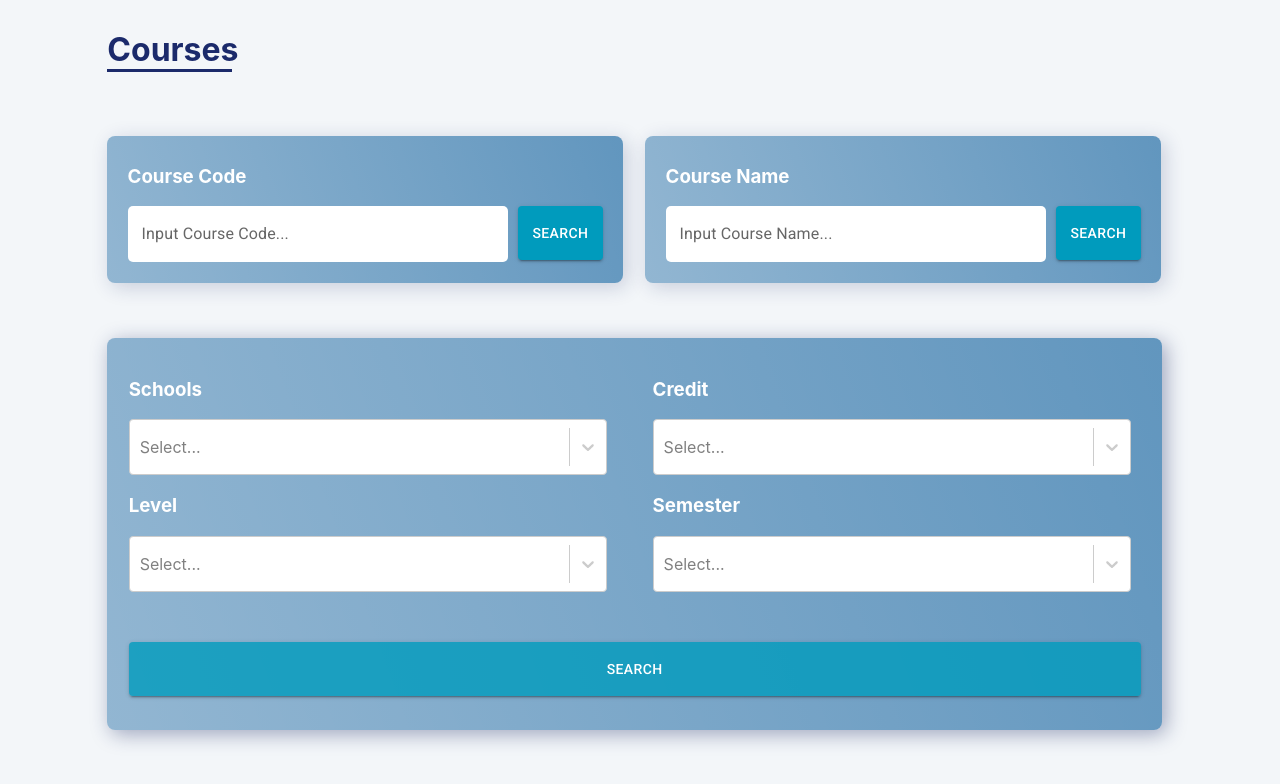
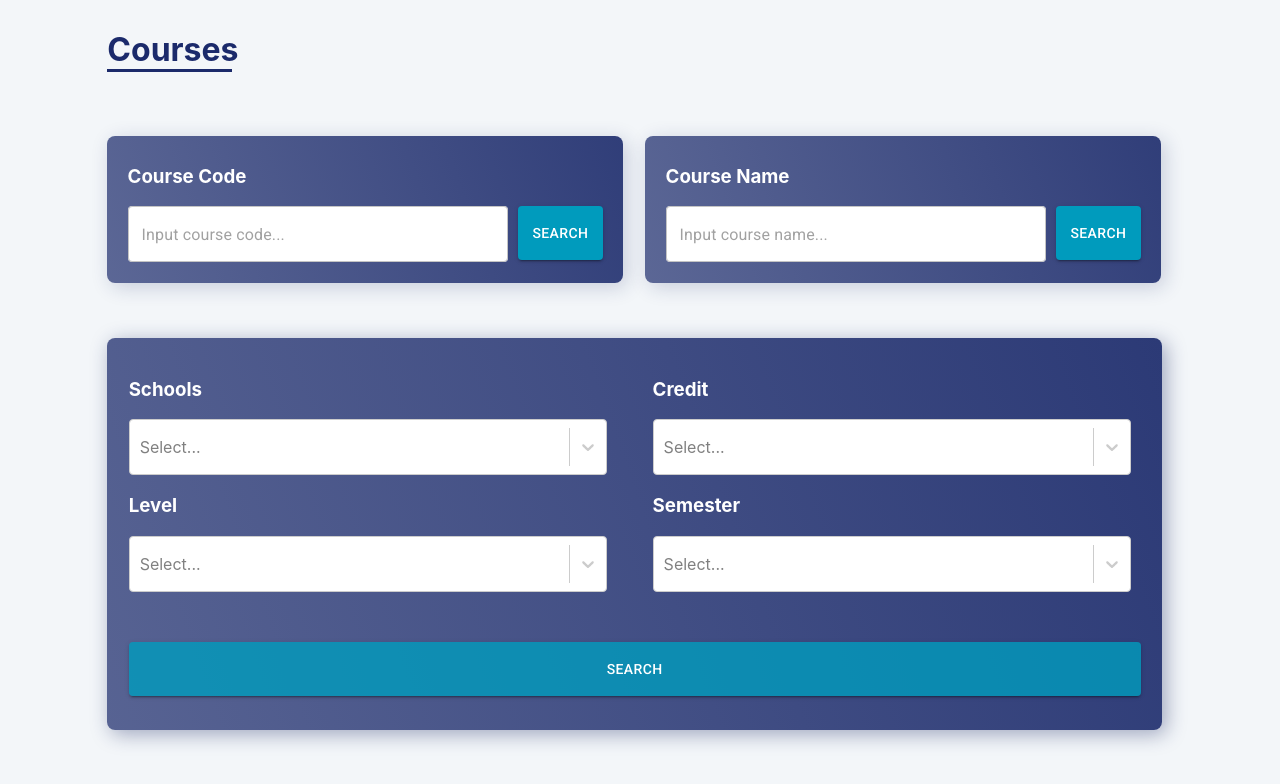
Before and after one commit to EricWay1024/nott-course, a React (Create React App) app: page /course-index in a window 1280 px wide. Shown: the top 784 px of the page. Built offline with nearby package versions, Linux system fonts and the light colour scheme.

Commit message:
FIX: modify the card color and animation

```diff
--- a/src/App.css
+++ b/src/App.css
@@ -147,8 +147,10 @@ a:hover {
   width: 80%;
   margin-right: 50px;
   background-color: rgba(255, 255, 255, 1);
-  border: none !important;
-  border-radius: 5px;
+  border-radius: 4px;
+}
+.inputBox:hover {
+  border: #0069c2;
 }
 
 .inputButton {
@@ -205,8 +207,8 @@ a:hover {
   min-height: 350px;
   position: relative;
   top:15px;
-  /* background-image: linear-gradient(250deg, rgba(27, 42, 107, 0.92), rgba(27, 42, 107, 0.72));  */
-  background-image: linear-gradient(250deg, rgba(0, 86, 151, 0.6), rgba(0, 86, 151, 0.4));
+  background-image: linear-gradient(250deg, rgba(27, 42, 107, 0.92), rgba(27, 42, 107, 0.72));
+  /* background-image: linear-gradient(250deg, rgba(0, 86, 151, 0.6), rgba(0, 86, 151, 0.4));  */
 
   padding: 2%;
   border-radius: 8px;
@@ -234,7 +236,8 @@ a:hover {
 .search-card{
   width: 94%;
   height: auto;
-  background-image: linear-gradient(250deg, rgba(0, 86, 151, 0.6), rgba(0, 86, 151, 0.4));
+  background-image: linear-gradient(250deg, rgba(27, 42, 107, 0.9), rgba(27, 42, 107, 0.7));
+
   padding: 4%;
   padding-top: 2%;
   border-radius: 8px;
--- a/src/course/CourseList.jsx
+++ b/src/course/CourseList.jsx
@@ -109,8 +109,8 @@ function CourseList() {
     },
     palette: {
       neutral: {
-        main: 'rgba(27, 42, 107, 1)',
-        contrastText: '#FFF',
+        main: 'rgb(0, 155, 189)',
+        contrastText: 'black',
       },
     },
   });
@@ -140,7 +140,6 @@ function CourseList() {
                           <div className="search-card">
                             <h3 className="card-caption">Course Code</h3>
                             <TextField
-                              label="Input Course Code..."
                               variant="outlined"
                               className="inputBox"
                               placeholder="Input course code..."
@@ -148,11 +147,6 @@ function CourseList() {
                               value={targetCode}
                               color="neutral"
                               onChange={(event) => handleChange(event)}
-                              sx={{
-                                '& .MuiOutlinedInput-notchedOutline': {
-                                  border: 'none',
-                                },
-                              }}
                             />
                             <Button variant="contained" className="submit-btn inputButton" onClick={updateCourses('code')} type="submit">Search</Button>
                           </div>
@@ -162,7 +156,6 @@ function CourseList() {
                           <div className="search-card">
                             <h3 className="card-caption">Course Name</h3>
                             <TextField
-                              label="Input Course Name..."
                               variant="outlined"
                               className="inputBox"
                               placeholder="Input course name..."
@@ -170,11 +163,6 @@ function CourseList() {
                               value={targetName}
                               color="neutral"
                               onChange={(event) => courseNameInput(event)}
-                              sx={{
-                                '& .MuiOutlinedInput-notchedOutline': {
-                                  border: 'none',
-                                },
-                              }}
                             />
                             <Button variant="contained" className="submit-btn inputButton" onClick={updateCourses('title')} type="submit">Search</Button>
                           </div>
```
